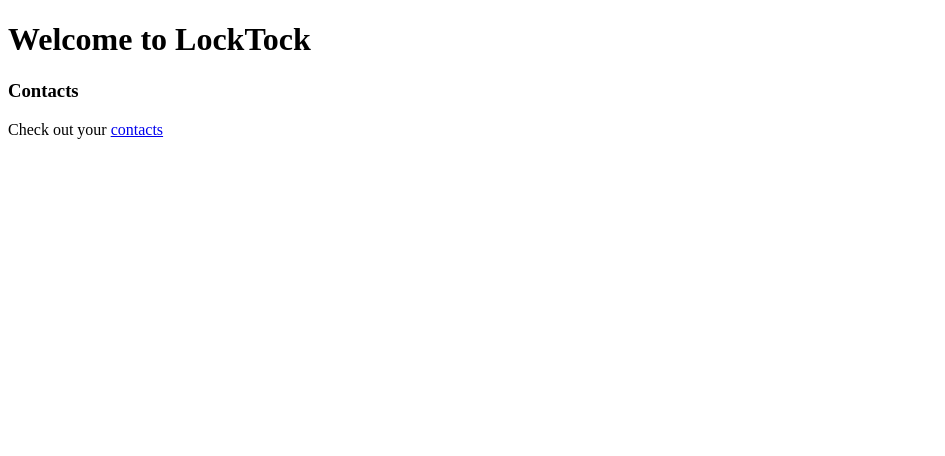
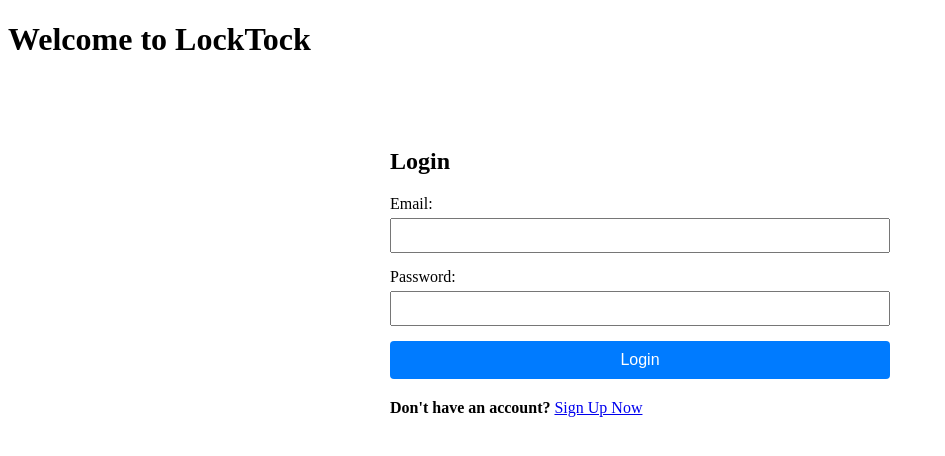
Before and after one commit to callumscottward/LockTalk, a Django app: page / in a window 1280 px wide. Shown: the top 456 px of the page, without its empty margins (0-945 px from the left). Run offline with Django 5.2, Linux system fonts and the light colour scheme; parts of the project's set-up code (start-up, migrations or seed data) failed here and were passed over.

Commit message:
changed variable names

```diff
--- a/members/templates/login.html
+++ b/members/templates/login.html
@@ -1,8 +1,12 @@
+{% extends 'master.html' %}
+
 {% block title %}
     Login
 {% endblock %}
 
 {% block content %}
+
+    <h1>Welcome to LockTock</h1>
     <div style="max-width: 500px; margin: 50px auto; padding: 20px;">
         <h2>Login</h2>
         {% if messages %}
--- a/members/urls.py
+++ b/members/urls.py
@@ -5,7 +5,8 @@ from .import views
 
 # When you visit a url, it will reference the specific views.[function name]
 urlpatterns = [
-    path('', views.main, name='main'),
+    path('', views.login_view, name='login'),
+    path('main/', views.main, name='main'),
     path('members/', views.members, name='members'),
     path('members/details/<int:id>', views.detail, name="details"),
     path('login/', views.login_view, name="login"),
--- a/members/views.py
+++ b/members/views.py
@@ -28,16 +28,16 @@ def detail(request, id):
 
 def login_view(request):
     if request.method == "POST":
-        username = request.POST["username"]
+        email = request.POST["email"]
         password = request.POST["password"]
 
-        user = authenticate(request, username = username, password = password)
+        user = authenticate(request, email = email, password = password)
         if user is not None:
             login(request, user)
             messages.success(request, f"Welcome back, {user.first_name}!")
             return redirect("/")
         else:
-            messages.error(request, "Login failed. Invalid username or password.")
+            messages.error(request, "Login failed. Invalid email or password.")
             return render(request, "login.html", {})
     else:
         return render(request, 'login.html', {})
@@ -52,9 +52,9 @@ def register_view(request):
         form = CustomUserCreationForm(request.POST)
         if form.is_valid():
             user = form.save()
-            username = form.cleaned_data["username"]
+            email = form.cleaned_data["email"]
             password = form.cleaned_data["password1"]
-            user = authenticate(username=username, password=password)
+            user = authenticate(email=email, password=password)
             if user is not None:
                 login(request, user)
                 messages.success(request, f"Welcome {user.first_name}! Your account has been created successfully.")
@@ -65,8 +65,8 @@ def register_view(request):
         form = CustomUserCreationForm()
         return render(request, "register.html", {"form": form})
 
-@never_cache
+# @never_cache
 def account_view(request):
     # At this point, request.user is guaranteed to be authenticated
-    username = request.user.username
-    return render(request, 'account.html', {"username": username})
+    email = request.user.email
+    return render(request, 'account.html', {"email": email})
```
